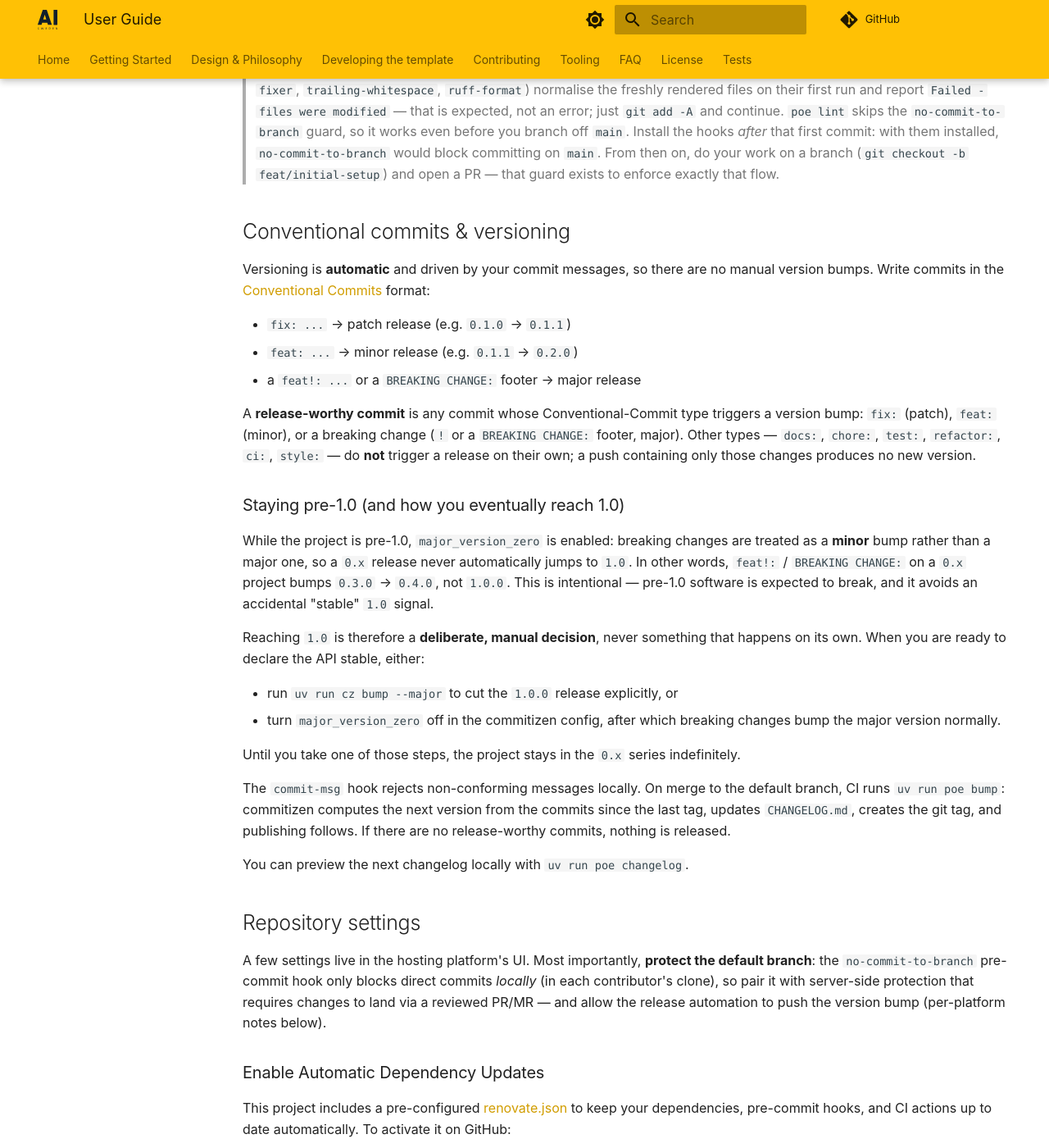
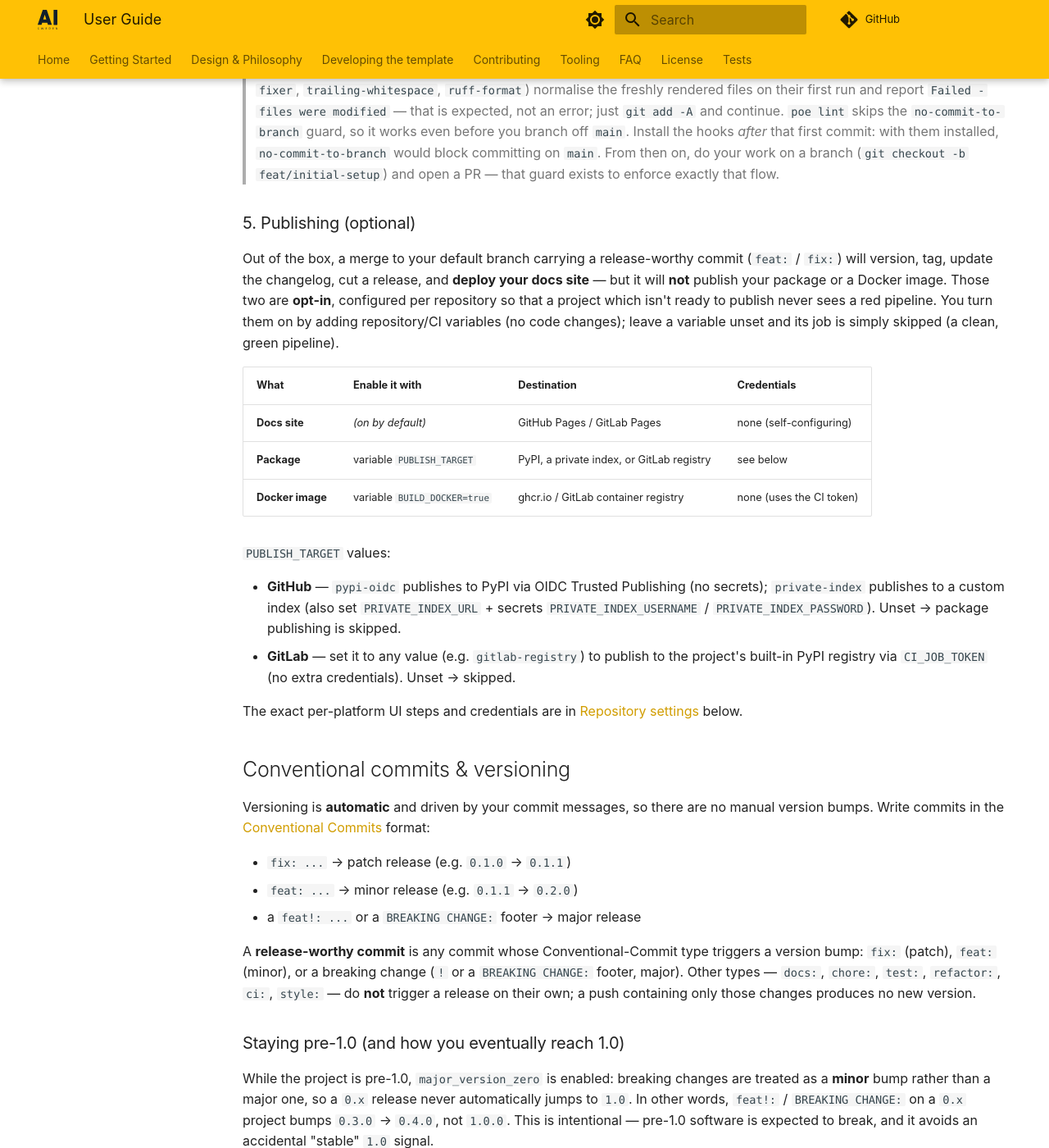
Before and after one commit to aidotse/pymaxq, an MkDocs documentation site: the page built from docs/user-guide.md, in a window 1280 px wide and 1400 px high, scrolled down 2008 px. Shown: the whole window at 82% size. Built offline with MkDocs 1.6.1 and Material for MkDocs 9.7.7, drawn with Linux system fonts in a browser that asks for light colours; comment, search, counter and statistics services are not loaded; some of the changed text lies outside the part shown.

Commit message:
feat: make package/Docker publishing opt-in and sync onboarding docs
Publishing is now opt-in on both GitHub and GitLab, so a freshly generated
project never fails CI before it is configured to publish:
- GitHub reusable-pipeline: `publish` runs only when PUBLISH_TARGET is
  pypi-oidc|private-index; `build-and-push-image` only when BUILD_DOCKER=true.
- GitLab: publish-package gated on $PUBLISH_TARGET, build-and-push-image on
  $BUILD_DOCKER == "true" (same variables). Unset -> job skipped, not failed.

Docs:
- New "5. Publishing (optional)" section in user-guide.md (docs/Pages, package
  via PyPI OIDC / private index / GitLab registry, Docker image), plus the
  opt-in variables added to the GitHub/GitLab "Repository settings" subsections
  including the previously-missing Docker registry setup.
- Sync the onboarding sequence with copier's _message_after_copy across README
  and getting-started.md (poe lint before the initial commit, install hooks
  after, branch off); fix README's broken order (install before git init).
- Initial commit is now `feat: initial project scaffold` (-> v0.1.0) so docs
  and release publish on first push instead of staying empty.
- Use `copier copy --trust` in all generate snippets.

Co-Authored-By: Claude Opus 4.8 (1M context) <noreply@anthropic.com>

```diff
--- a/copier.yml
+++ b/copier.yml
@@ -3,7 +3,8 @@
 #
 # Generate a project from this template with:
 #   uv tool install copier
-#   copier copy <this-repo-url> path/to/my-project
+#   copier copy --trust <this-repo-url> path/to/my-project
+# (--trust is required: the post-generation _tasks below run shell commands.)
 #
 # Pull in future template improvements from inside a generated project with:
 #   copier update
@@ -54,7 +55,7 @@ _message_after_copy: |
     git init && git add -A       # start tracking the generated files
     uv run poe lint              # auto-format the freshly rendered files (re-run + re-add if it reports changes)
     git add -A
-    git commit -m "chore: initial commit from pymaxq"
+    git commit -m "feat: initial project scaffold"   # feat -> cuts your first release (v0.1.0), deploying docs on push
     uv run pre-commit install    # after the 1st commit: once installed, no-commit-to-branch blocks commits on main
     git checkout -b feat/initial-setup   # branch off: main is protected by no-commit-to-branch
 
--- a/docs/user-guide.md
+++ b/docs/user-guide.md
@@ -88,6 +88,30 @@ validates your commit messages (see below).
 > first commit: with them installed, `no-commit-to-branch` would block committing on `main`. From then on, do your work
 > on a branch (`git checkout -b feat/initial-setup`) and open a PR — that guard exists to enforce exactly that flow.
 
+### 5. Publishing (optional)
+
+Out of the box, a merge to your default branch carrying a release-worthy commit (`feat:` / `fix:`) will version, tag,
+update the changelog, cut a release, and **deploy your docs site** — but it will **not** publish your package or a
+Docker image. Those two are **opt-in**, configured per repository so that a project which isn't ready to publish never
+sees a red pipeline. You turn them on by adding repository/CI variables (no code changes); leave a variable unset and
+its job is simply skipped (a clean, green pipeline).
+
+| What             | Enable it with               | Destination                               | Credentials              |
+| ---------------- | ---------------------------- | ----------------------------------------- | ------------------------ |
+| **Docs site**    | *(on by default)*            | GitHub Pages / GitLab Pages               | none (self-configuring)  |
+| **Package**      | variable `PUBLISH_TARGET`    | PyPI, a private index, or GitLab registry | see below                |
+| **Docker image** | variable `BUILD_DOCKER=true` | ghcr.io / GitLab container registry       | none (uses the CI token) |
+
+`PUBLISH_TARGET` values:
+
+- **GitHub** — `pypi-oidc` publishes to PyPI via OIDC Trusted Publishing (no secrets); `private-index` publishes to a
+    custom index (also set `PRIVATE_INDEX_URL` + secrets `PRIVATE_INDEX_USERNAME` / `PRIVATE_INDEX_PASSWORD`). Unset →
+    package publishing is skipped.
+- **GitLab** — set it to any value (e.g. `gitlab-registry`) to publish to the project's built-in PyPI registry via
+    `CI_JOB_TOKEN` (no extra credentials). Unset → skipped.
+
+The exact per-platform UI steps and credentials are in [Repository settings](#repository-settings) below.
+
 ## Conventional commits & versioning
 
 Versioning is **automatic** and driven by your commit messages, so there are no manual version bumps. Write commits in
@@ -119,7 +143,8 @@ Until you take one of those steps, the project stays in the `0.x` series indefin
 
 The `commit-msg` hook rejects non-conforming messages locally. On merge to the default branch, CI runs
 `uv run poe bump`: commitizen computes the next version from the commits since the last tag, updates `CHANGELOG.md`,
-creates the git tag, and publishing follows. If there are no release-worthy commits, nothing is released.
+creates the git tag, deploys the docs, and — if you've opted in (see [Publishing](#5-publishing-optional)) — publishes
+the package and/or Docker image. If there are no release-worthy commits, nothing is released.
 
 You can preview the next changelog locally with `uv run poe changelog`.
 
@@ -158,12 +183,16 @@ configure a [GitLab Renovate runner](https://docs.renovatebot.com/modules/platfo
 - **Pages**: no manual setup needed — the `deploy-docs` job enables Pages with **Source = GitHub Actions** automatically
     (via `actions/configure-pages`). Docs are deployed by the official GitHub Pages Actions from the release workflow
     run — there is no `gh-pages` branch, and only the single current version is published.
-- **Publishing the package**:
-    - *Default — PyPI via OIDC Trusted Publishing*: configure a
-        [trusted publisher](https://docs.pypi.org/trusted-publishers/) on PyPI for this repo's `release.yml`. No secrets
-        required.
-    - *Private index instead*: set repo **variable** `PUBLISH_TARGET=private-index` and **variable** `PRIVATE_INDEX_URL`,
-        plus secrets `PRIVATE_INDEX_USERNAME` / `PRIVATE_INDEX_PASSWORD`.
+- **Publishing the package** — *opt-in; unset `PUBLISH_TARGET` means no package is published*:
+    - *PyPI via OIDC Trusted Publishing*: set repo **variable** `PUBLISH_TARGET=pypi-oidc` and configure a
+        [trusted publisher](https://docs.pypi.org/trusted-publishers/) on PyPI for this repo (workflow file `ci.yml`,
+        environment `pypi` if you use one). No secrets required.
+    - *Private index instead*: set **variable** `PUBLISH_TARGET=private-index` and **variable** `PRIVATE_INDEX_URL`, plus
+        secrets `PRIVATE_INDEX_USERNAME` / `PRIVATE_INDEX_PASSWORD`.
+- **Publishing a Docker image** — *opt-in*: set repo **variable** `BUILD_DOCKER=true`. The image is pushed to
+    `ghcr.io/<owner>/<repo>` using the built-in `GITHUB_TOKEN` (the workflow already grants `packages: write`), so no
+    extra credentials are needed. Newly created packages are private by default — adjust visibility under the repo's
+    **Packages** if you want it public.
 
 ### If On GitLab...
 
@@ -180,5 +209,11 @@ Configure these under **Settings** for your project:
 - **Repository → Protected branches**: protect the default branch and set *Allowed to push* so changes land only via
     merge requests — but allow `CI_REPO_ACCESS` (or Maintainers) to push so the automated bump can land.
 - **Merge requests → Merge checks**: enable `Pipelines must succeed` and `All threads must be resolved`.
+- **Publishing** — *both are off until you set a CI/CD variable, so an unconfigured project never fails*:
+    - *Package*: set variable `PUBLISH_TARGET` (any value, e.g. `gitlab-registry`) to publish to the project's built-in
+        [PyPI registry](https://docs.gitlab.com/ee/user/packages/pypi_repository/) via `CI_JOB_TOKEN` — no extra
+        credentials.
+    - *Docker image*: set variable `BUILD_DOCKER=true` to build and push to the project's built-in
+        [container registry](https://docs.gitlab.com/ee/user/packages/container_registry/) via `CI_JOB_TOKEN`.
 - **Pages**: no UI toggle is needed — GitLab Pages is served by the pipeline's reserved `pages` job, which publishes the
     `public/` directory. The single current version of the docs is served once that job runs on the default branch.
```
Also changed, not shown: README.md (+7 -3 lines), docs/copier.md (+1 -1 lines), docs/faq.md (+2 -2 lines), docs/getting-started.md (+18 -7 lines), 3 other files.
